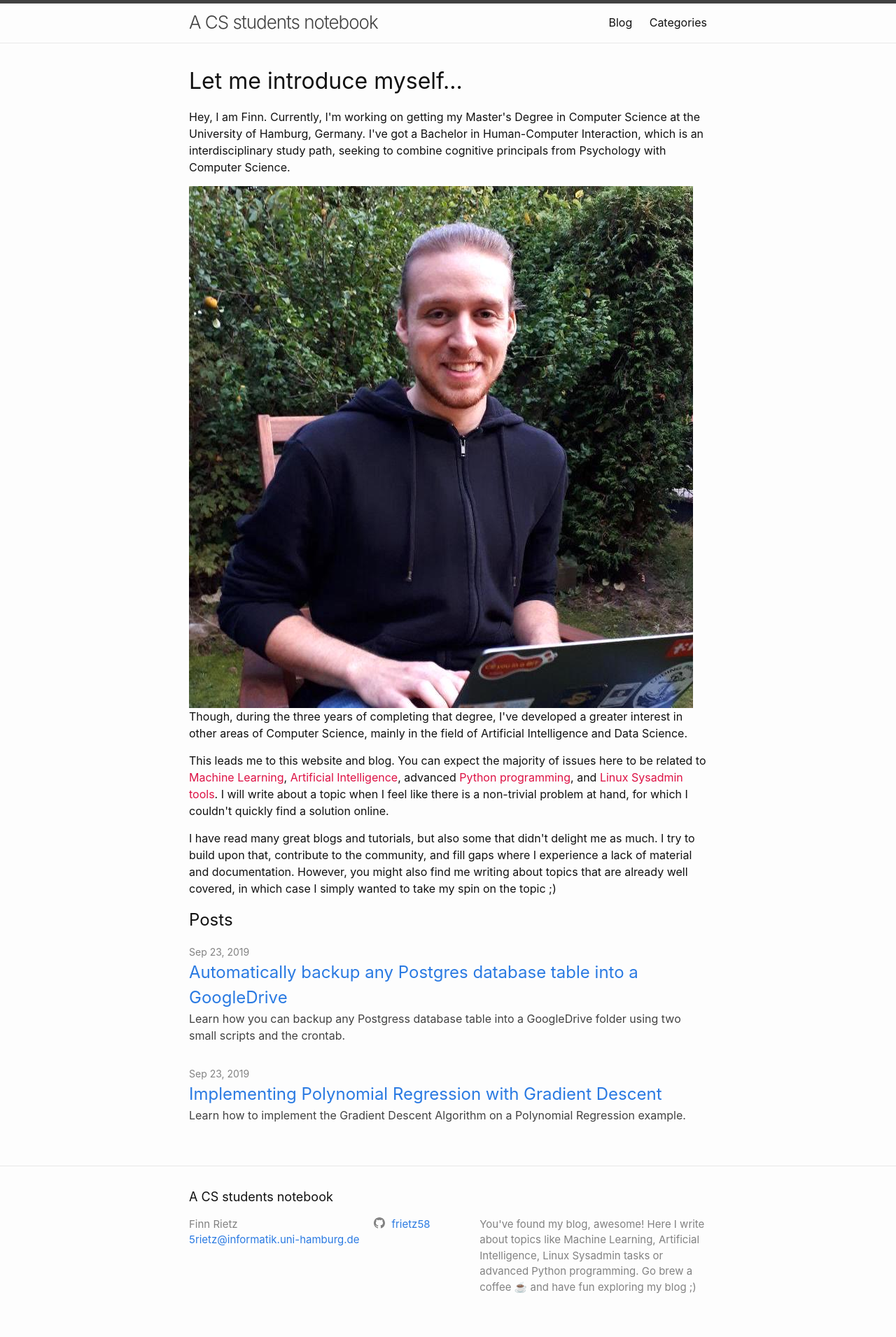
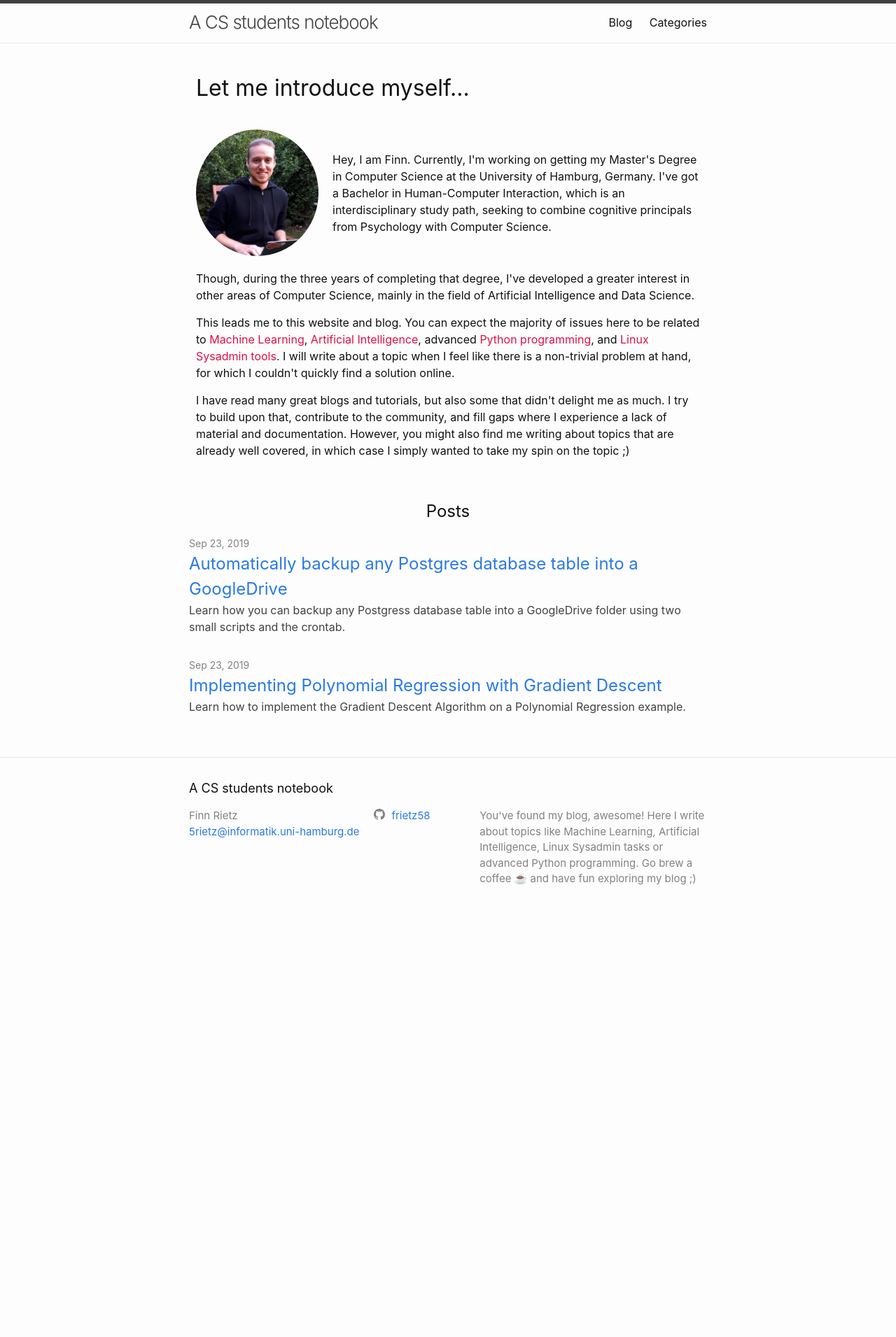
Before and after one commit to frietz58/frietz58.github.io, a Jekyll site: the page built from index.markdown, in a window 1280 px wide. Shown: the whole page at 70% size. Built offline with Jekyll 4.4.1, drawn with Linux system fonts in a browser that asks for light colours; after the commit the page ends 1328 px from its top, so only the background shows below that.

Commit message:
add design for new landing page

```diff
--- a/assets/main.scss
+++ b/assets/main.scss
@@ -11,6 +11,14 @@
     margin: 0 auto;
     padding-top: 15px;
     padding-bottom: 15px;
+}
+
+.author-pic-home {
+    border-radius: 50%;
+    width: 200px;
+    position: relative;
+    display: block;
+    margin: 0 auto;
 }
 
 .google_auth_process_pic {
@@ -51,3 +59,43 @@ html {
 .no-margin-left {
     margin-left: 0px !important;
 }
+
+// index author image and text positioning
+// adapted from here: https://css-tricks.com/snippets/css/a-guide-to-flexbox/
+.home-author-text-wrapper {
+  display: flex;
+  flex-flow: row wrap;
+  text-align: left;
+  padding-bottom: 2em;
+}
+
+.home-author-text-wrapper > * {
+  padding: 10px;
+  flex: 1 100%;
+}
+
+.home-headings {
+  text-align: center;
+}
+
+.next-to-author {
+  position: relative;
+  top: 50%;
+  transform: translateY(-50%);
+}
+
+.home-flex-footer {
+  padding-bottom: 2em;
+}
+
+@media all and (min-width: 600px) {
+  .aside { flex: 1 0 0; }
+}
+
+@media all and (min-width: 800px) {
+  .main    { flex: 3 0px; }
+  .aside-1 { order: 1; }
+  .main    { order: 2; }
+  .aside-2 { order: 3; }
+  .footer  { order: 4; }
+}
```
